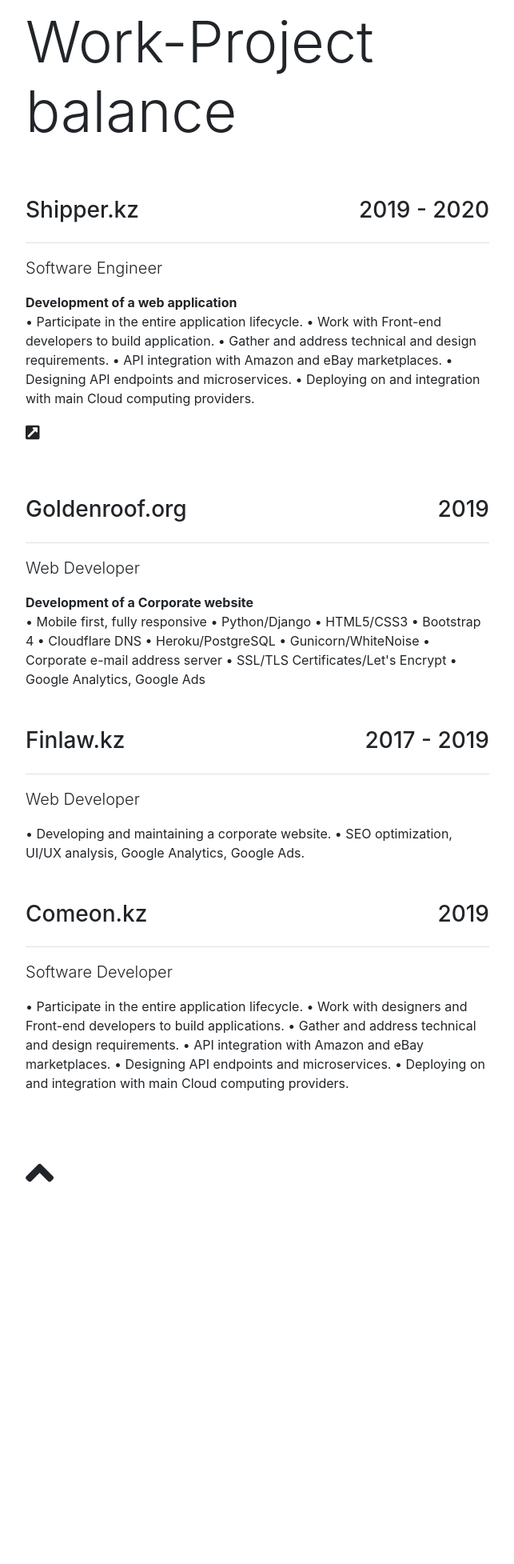
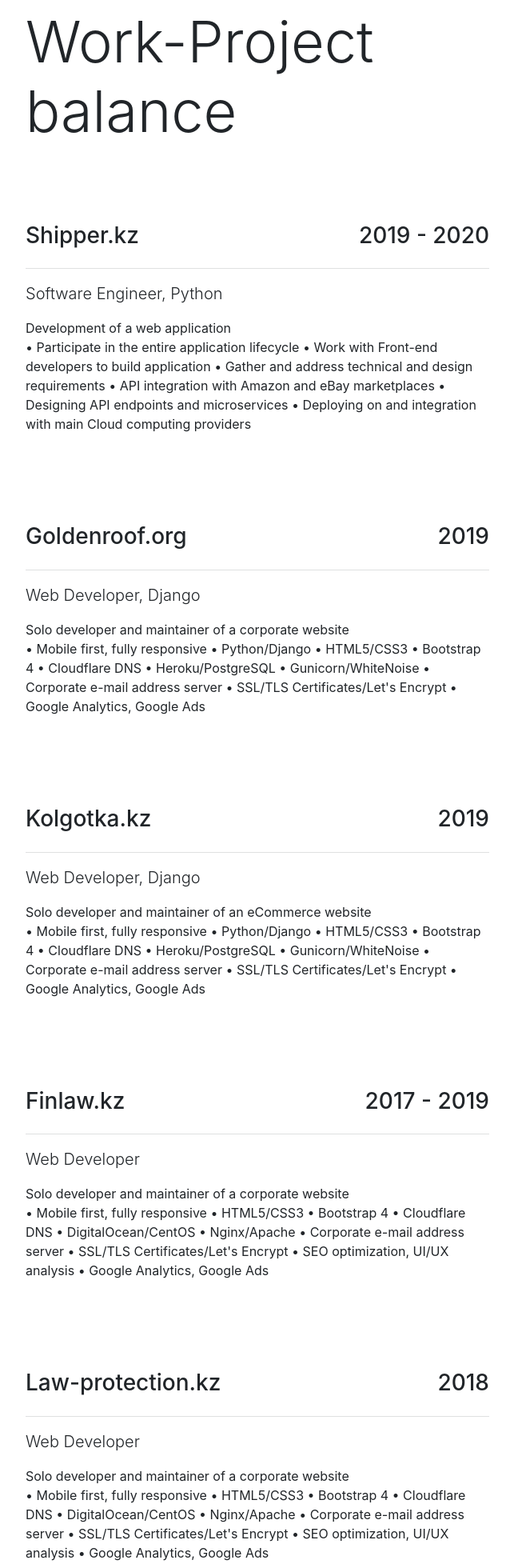
Before and after one commit to almazkun/akundotdev, a Django app: page / in a window 1280 px wide. Shown: the part 2092-4047 px from the top of the page at 80% size, without its empty margins (318-961 px from the left). Before the commit the page ends 3570 px from the top, so only its background shows below. Run offline with Django 3.2, Linux system fonts and the light colour scheme; some libraries are stand-ins or nearby versions.

Commit message:
works and projects

```diff
--- a/templates/home.html
+++ b/templates/home.html
@@ -52,7 +52,7 @@
 
         <h2 class="display-3 my-5 pt-5">Work-Project balance</h2>
 
-        <div class="py-3 ">
+        <div class="py-5">
             <div class="d-flex justify-content-between">
                 <a href="https://shipper.kz/" target="_blank"><h3>Shipper.kz</h3></a>
                 <div class="font-weight-bold">
@@ -60,22 +60,18 @@
                 </div>
             </div>
             <hr class="bg-light">
-            <p class="lead">Software Engineer</p>
-            <p><span class="font-weight-bold">Development of a web application</span><br>
-                •	Participate in the entire application lifecycle.
-                •	Work with Front-end developers to build application.
-                •	Gather and address technical and design requirements.
-                •	API integration with Amazon and eBay marketplaces.
-                •	Designing API endpoints and microservices.
-                •	Deploying on and integration with main Cloud computing providers.
+            <p class="lead">Software Engineer, Python</p>
+            <p>Development of a web application<br>
+                •	Participate in the entire application lifecycle
+                •	Work with Front-end developers to build application
+                •	Gather and address technical and design requirements
+                •	API integration with Amazon and eBay marketplaces
+                •	Designing API endpoints and microservices
+                •	Deploying on and integration with main Cloud computing providers
             </p>
-            <div class="lead">
-                <a href="https://shipper.kz/" target="_blank"><i class="fas fa-external-link-square-alt"></i></a>
-
-            </div>
         </div>
 
-        <div class="my-5">
+        <div class="py-5">
             <div class="d-flex justify-content-between">
                 <a href="https://goldenroof.org/" target="_blank"><h3>Goldenroof.org</h3></a>
                 <h3></h3>
@@ -84,8 +80,8 @@
                 </div>
             </div>
             <hr class="bg-light">
-            <p class="lead">Web Developer</p>
-            <p><span class="font-weight-bold">Development of a Corporate website</span><br>
+            <p class="lead">Web Developer, Django</p>
+            <p>Solo developer and maintainer of a corporate website<br>
                 •	Mobile first, fully responsive
                 •	Python/Django
                 •	HTML5/CSS3
@@ -99,37 +95,125 @@
             </p>
         </div>
 
-        <div class="my-5">
+        <div class="py-5">
             <div class="d-flex justify-content-between">
-                <h3>Finlaw.kz</h3>
+                <a href="https://kgtkv2.herokuapp.com/" target="_blank"><h3>Kolgotka.kz</h3></a>
+                <h3></h3>
+                <div class="font-weight-bold">
+                    <h3>2019</h3>
+                </div>
+            </div>
+            <hr class="bg-light">
+            <p class="lead">Web Developer, Django</p>
+            <p>Solo developer and maintainer of an eCommerce website<br>
+                • Mobile first, fully responsive
+                • Python/Django
+                • HTML5/CSS3
+                • Bootstrap 4
+                • Cloudflare DNS
+                • Heroku/PostgreSQL
+                • Gunicorn/WhiteNoise
+                • Corporate e-mail address server
+                • SSL/TLS Certificates/Let's Encrypt
+                • Google Analytics, Google Ads
+            </p>
+        </div>
+
+        <div class="py-5">
+            <div class="d-flex justify-content-between">
+                <a href="https://finlaw.kz/" target="_blank"><h3>Finlaw.kz</h3></a>
+                <h3></h3>
                 <div class="font-weight-bold">
                     <h3>2017 - 2019</h3>
                 </div>
             </div>
             <hr class="bg-light">
             <p class="lead">Web Developer</p>
-            <p>•	Developing and maintaining a corporate website.
-                •	SEO optimization, UI/UX analysis, Google Analytics, Google Ads.
+            <p>Solo developer and maintainer of a corporate website<br>
+                •	Mobile first, fully responsive
+                •	HTML5/CSS3
+                •	Bootstrap 4
+                •	Cloudflare DNS
+                •	DigitalOcean/CentOS
+                •	Nginx/Apache
+                •	Corporate e-mail address server
+                •	SSL/TLS Certificates/Let's Encrypt
+                •	SEO optimization, UI/UX analysis
+                •	Google Analytics, Google Ads
             </p>
         </div>
 
-        <div class="my-4">
+        <div class="py-5">
             <div class="d-flex justify-content-between">
-                <h3>Comeon.kz</h3>
+                <a href="https://law-protection.kz/" target="_blank"><h3>Law-protection.kz</h3></a>
+                <h3></h3>
                 <div class="font-weight-bold">
-                    <h3>2019</h3>
+                    <h3>2018</h3>
                 </div>
             </div>
             <hr class="bg-light">
-            <p class="lead">Software Developer</p>
-            <p>•	Participate in the entire application lifecycle.
-                •	Work with designers and Front-end developers to build applications.
-                •	Gather and address technical and design requirements.
-                •	API integration with Amazon and eBay marketplaces.
-                •	Designing API endpoints and microservices.
-                •	Deploying on and integration with main Cloud computing providers.
+            <p class="lead">Web Developer</p>
+            <p>Solo developer and maintainer of a corporate website<br>
+                •	Mobile first, fully responsive
+                •	HTML5/CSS3
+                •	Bootstrap 4
+                •	Cloudflare DNS
+                •	DigitalOcean/CentOS
+                •	Nginx/Apache
+                •	Corporate e-mail address server
+                •	SSL/TLS Certificates/Let's Encrypt
+                •	SEO optimization, UI/UX analysis
+                •	Google Analytics, Google Ads
             </p>
         </div>
-    </div>
+
+        <div class="py-5">
+            <div class="d-flex justify-content-between">
+                <a href="https://groof.kz" target="_blank"><h3>Groof.kz</h3></a>
+                <h3></h3>
+                <div class="font-weight-bold">
+                    <h3>2017</h3>
+                </div>
+            </div>
+            <hr class="bg-light">
+            <p class="lead">Web Developer</p>
+            <p>Solo developer and maintainer of a corporate website<br>
+                •	Mobile first, fully responsive
+                •	HTML5/CSS3
+                •	Bootstrap 4
+                •	Cloudflare DNS
+                •	DigitalOcean/CentOS
+                •	Nginx/Apache/Vesta CP
+                •	Corporate e-mail address server
+                •	SSL/TLS Certificates/Let's Encrypt
+                •	SEO optimization, UI/UX analysis
+                •	Google Analytics, Google Ads
+            </p>
+        </div>
+
+        <div class="py-5">
+            <div class="d-flex justify-content-between">
+                <a href="https://energyproject.kz/" target="_blank"><h3>Energyproject.kz</h3></a>
+                <h3></h3>
+                <div class="font-weight-bold">
+                    <h3>2016</h3>
+                </div>
+            </div>
+            <hr class="bg-light">
+            <p class="lead">Web Developer</p>
+            <p>Solo developer and maintainer of a corporate website<br>
+                •	Mobile first, fully responsive
+                •	HTML5/CSS3
+                •	Bootstrap 4
+                •	Cloudflare DNS
+                •	DigitalOcean/CentOS
+                •	Nginx/Apache/Vesta CP
+                •	Corporate e-mail address server
+                •	SSL/TLS Certificates/Let's Encrypt
+                •	SEO optimization, UI/UX analysis
+                •	Google Analytics, Google Ads
+            </p>
+        </div>
+
 
 {% endblock content%}
```
